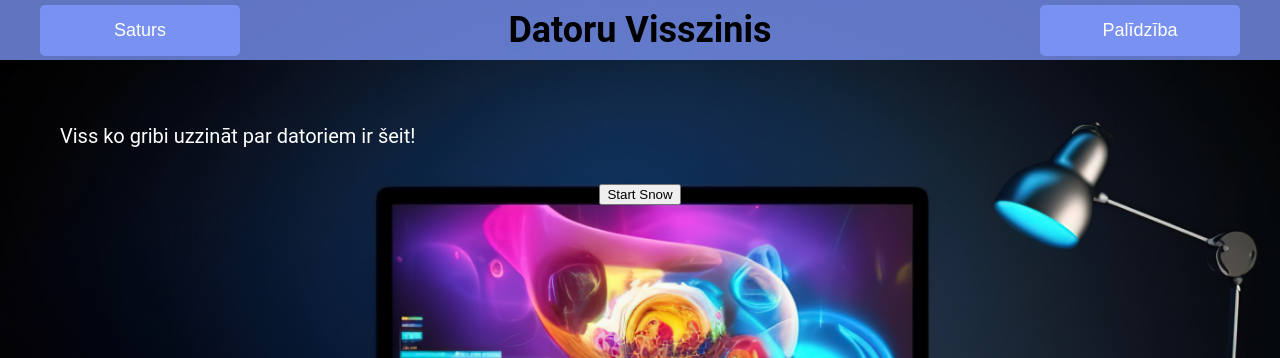
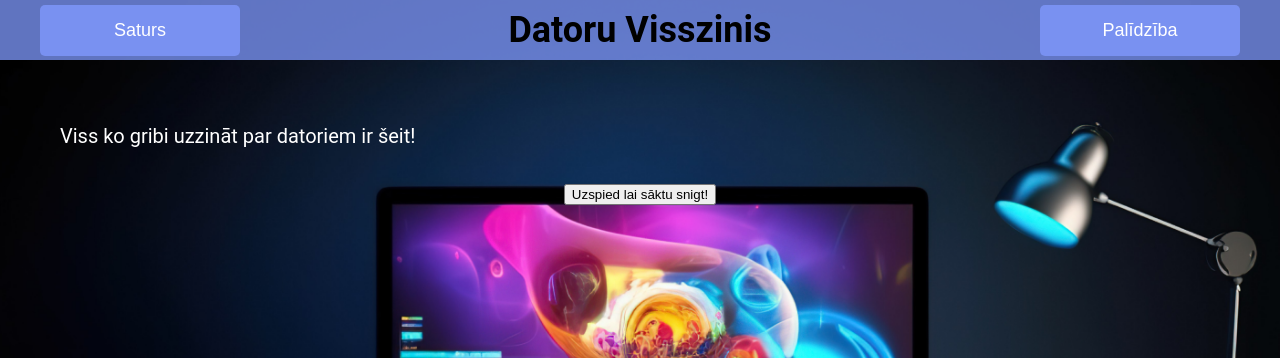
Before and after one commit to Daniels09Or/MVGPD, a plain HTML site: page index.html in a window 1280 px wide. Shown: the top 358 px of the page. Drawn offline with Linux system fonts and the light colour scheme.

Commit message:
Update index.html

```diff
--- a/index.html
+++ b/index.html
@@ -27,7 +27,7 @@
     <!-- Galvenais saturs -->
     <main>
         <p class="text-near-edge">Viss ko gribi uzzināt par datoriem ir šeit!</p>
-                <button id="startSnow" onclick="startSnowfall()">Start Snow</button>
+                <button id="startSnow" onclick="startSnowfall()">Uzspied lai sāktu snigt!</button>
     </main>
 
     <iframe width="1000" height="700" class="frame2" src="https://www.youtube.com/embed/Bft_mP4gGRU?si=NXuBDSY581-Xr1sC&amp;controls=0" title="YouTube video player" frameborder="0" allow="accelerometer; autoplay; clipboard-write; encrypted-media; gyroscope; picture-in-picture; web-share" allowfullscreen></iframe></body>
```
